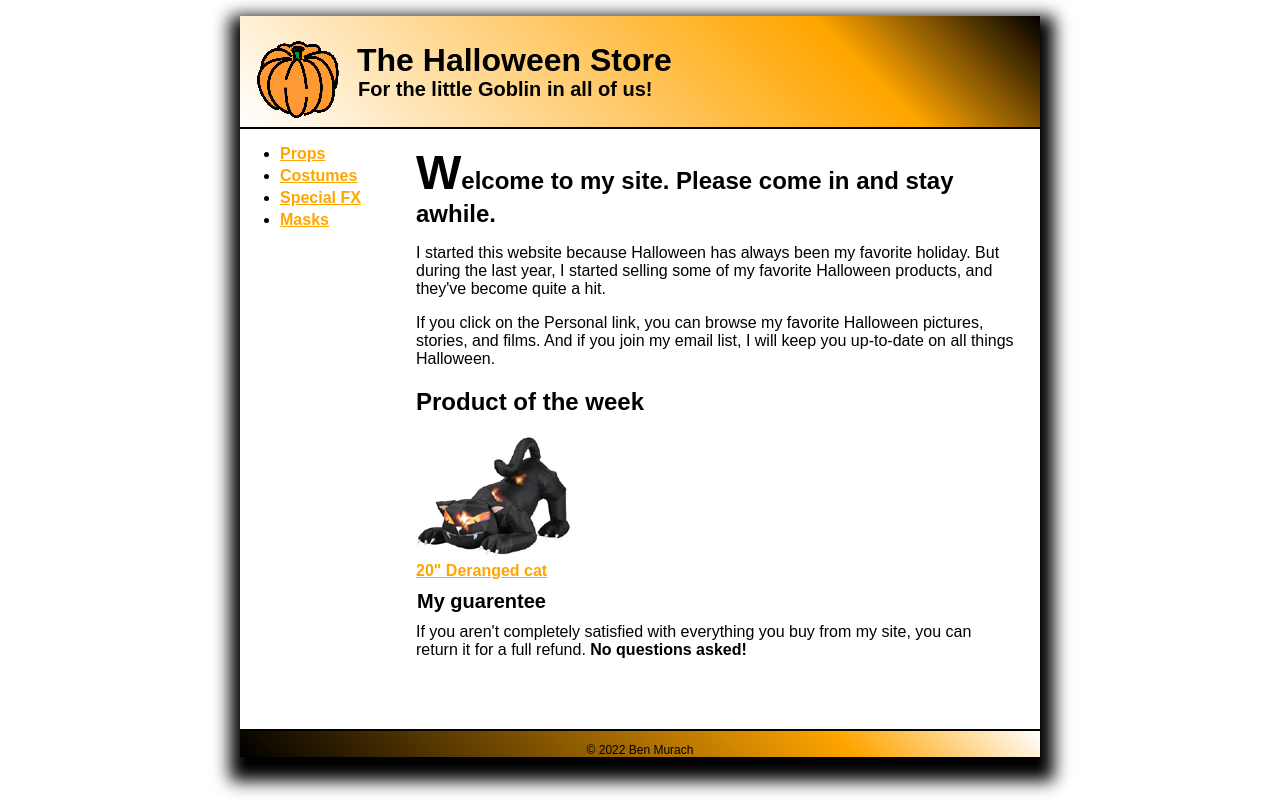
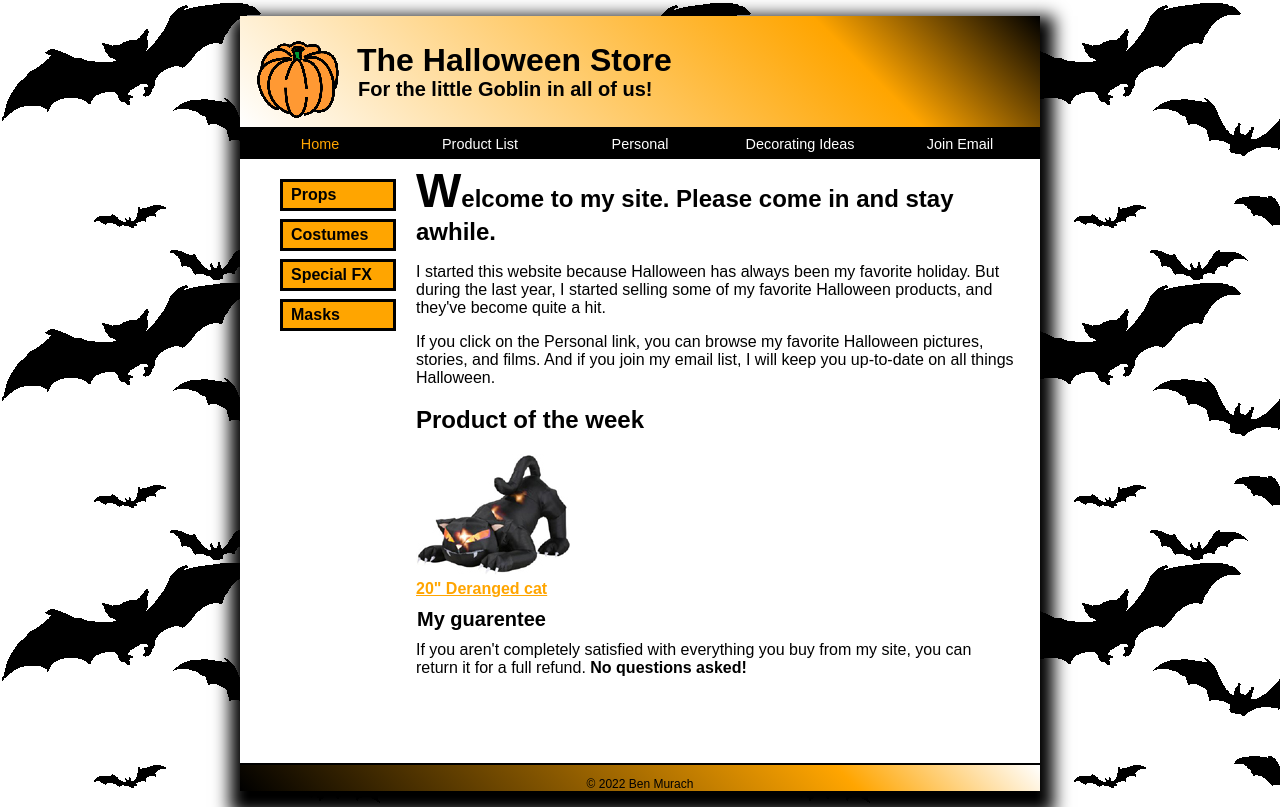
Before and after one commit to BeigeSweatshirt/Halloween_Store, a plain HTML site: page index.html in a window 1280 px wide. Drawn offline with Linux system fonts and the light colour scheme.

Commit message:
Add two navigation menus

```diff
--- a/index.html
+++ b/index.html
@@ -9,11 +9,25 @@
 
 <body>
 	<header>
-		<img id="logo" src="images/pumpkin.gif" alt="pumpkin">
+		<a href="index.html"><img id="logo" src="images/pumpkin.gif" alt="pumpkin"></a>
 		<h2 id="title">The Halloween Store</h2>
 		<h3>For the little Goblin in all of us!</h3>
 	</header>
-	<aside id = "sidebar">
+	<nav id="hmenu">
+		<ul>
+			<li><a class = "current" href ="index.html" tabindex="0">Home</a></li>
+			<li><a href = "slides/products/product_list.html">Product List</a></li>
+			<li><a href = "slides/personal/personal.html">Personal</a></li>
+			<li><a href = "slides/decorations/index.html">Decorating Ideas</a></li>
+				<ul>
+					<li><a href = "slides/decorations/outdoor.html">Outdoor</a></li>
+					<li><a href = "slides/decorations/indoor.html">Indoor</a></li>
+					<li><a href = "slides/decorations/table.html">Table</a></li>
+					<li><a href = "slides/decorations/treats.html">Treats</a></li>
+				</ul>
+			<li class="lastitem"><a href = "email.html">Join Email</a></li>
+	</nav>
+	<aside id = "vmenu">
 			<ul>
 				<li><a href = "slides/products/page1.html">Props</a></li>
 				<li><a href = "slides/products/page2.html">Costumes</a></li>
--- a/styles/main.css
+++ b/styles/main.css
@@ -17,6 +17,56 @@ color: black;
 line-height: 3px;
 }
 
+#hmenu ul {
+	list-style-type: none;
+	position: relative;
+	margin: 0;
+	padding: 0;
+}
+
+#hmenu ul li{
+	float: left;
+	padding: 0;}
+
+#hmenu ul li a{
+	display: block;
+	text-decoration: none;
+	background-color: black;
+	color: white;
+	padding: 0.5em 0;
+	font-size: 90%;
+	width: 160px;
+	text-align: center;
+	font-weight: 200;
+}
+
+#hmenu ul li a.current{
+	color: #FFA500;
+}
+
+#hmenu ul li a:hover, #nav_bar ul li a:focus {
+	background-color: gray;
+}
+
+#hmenu ul ul{
+	display: none;
+	position: absolute;
+	top: 100%;
+}
+
+#hmenu ul ul li{
+	float: none;
+	position: relative;
+	font-size: 90%;
+}
+
+#hmenu ul li.lastitem:hover > ul{display:block;}
+
+#hmenu > ul::after{
+	content: "";
+	display: block;
+}
+
 #title {
     font-size: 200%;
 }
@@ -28,6 +78,23 @@ aside {
 	padding-right: 1em;
 }
 
+#vmenu ul li{
+	width: 110px;
+	text-decoration: none;
+	margin-bottom: 0.5em;
+	border: 3px solid black;
+	padding: 0;
+	list-style: none;
+}
+#vmenu ul li a {
+	display:block;
+	text-decoration: none;
+	padding: 0.25em 0.5em;
+	color: black;
+	font-size: 100%;
+	background-color: orange;
+	font-weight: bold;
+}
 h3{
 	font-size: 125%;
 	text-indent: 1px;
@@ -57,7 +124,6 @@ a:focus, a:hover {
 main {
 	margin: 0px 25px;
 }
-
 body {
 	width: 800px;
 	margin: 1em auto;
```
Also changed, not shown: images/bats.gif (added).
